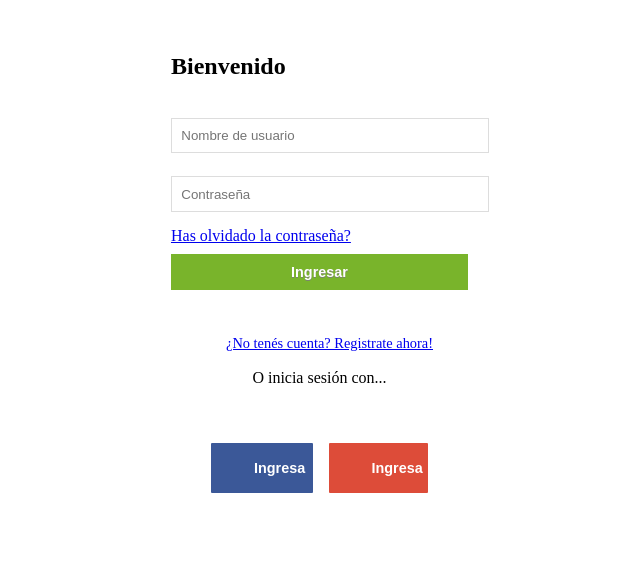
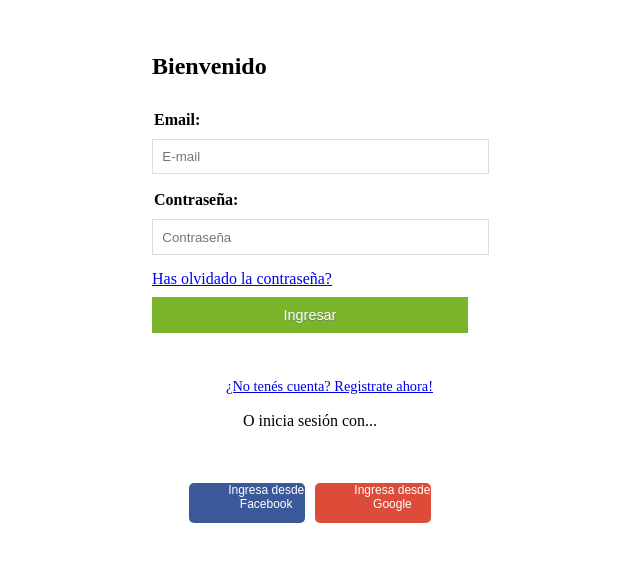
Before and after one commit to federico37j/proyecto-final, a website: page client/loginUser.html in a window 1280 px wide. Shown: the whole page, without its empty margins (488-1128 px from the left). Drawn offline with Linux system fonts and the light colour scheme.

Commit message:
agrego login de usuario y registro

```diff
--- a/client/css/estilo_logUser.css
+++ b/client/css/estilo_logUser.css
@@ -37,7 +37,7 @@
   }
   .bts {
     padding: 2em;
-    margin: 0.6em 0;
+    margin: 0.4em 0;
     margin-top: 0.2em;
   }
   .bts-a:hover {
@@ -47,9 +47,9 @@
   }
   .bts span {
     text-align: center;
-    font-size: 0.9em;
+    font-size: 0.75em;
     font-family: "Arimo", sans-serif;
-    font-weight: 700;
+    font-weight: 400;
     font-style: normal;
   }
   .social {
@@ -62,30 +62,43 @@
     margin-top: 12px;
     -webkit-border-top-left-radius: 1px;
     -moz-border-radius-topleft: 1px;
-    border-top-left-radius: 1px;
+    border-top-left-radius: 5px;
     -webkit-border-top-right-radius: 1px;
     -moz-border-radius-topright: 1px;
-    border-top-right-radius: 1px;
+    border-top-right-radius: 5px;
     -webkit-border-bottom-right-radius: 1px;
     -moz-border-radius-bottomright: 1px;
-    border-bottom-right-radius: 1px;
+    border-bottom-right-radius: 5px;
     -webkit-border-bottom-left-radius: 1px;
     -moz-border-radius-bottomleft: 1px;
-    border-bottom-left-radius: 1px;
+    border-bottom-left-radius: 5px;
     text-indent: 0;
     display: flex;
-    margin: 0.5em;
+    margin: 5px;
     color: #ffffff;
-    height: 50px;
-    line-height: 50px;
+    height: 40px;
+    /* line-height: 80px; */
     width: 100%;
     text-decoration: none;
     text-align: center;
   }
 
+  .fa{
+    background-repeat:no-repeat;
+    height:20%;
+    width:20%;
+    background-position:left;
+  }
+
+  .fa-facebook{
+    /* background-image:url("/client/img/facebk.jpg"); */
+    image-rendering: optimizeSpeed;
+  }
+
   .fblogin {
     background-color: #3b5898;
   }
+
   .fblogin:hover {
     background-color: #5177c2;
   }
@@ -93,6 +106,11 @@
     position: relative;
     top: 1px;
   }
+
+  .fa .fa-google-plus{
+    background-image:url(/client/img/google-plus.jpg);
+  }
+
   .gplogin {
     background-color: #dd4c39;
   }
@@ -138,9 +156,15 @@
     border-radius: 3px;
     width: 218px;
     font-family: "Arimo", sans-serif;
-    font-weight: 700;
+    font-weight: 400;
     font-style: normal;
   }
+
+  .titH4{
+    margin: 1px;
+    padding: 1px;
+  }
+
   .right a {
     position: relative;
     color: #b6b6b6;
@@ -162,7 +186,6 @@
 
   .bts{
       display: flex;
-
   }
   .bts a:hover {
     text-decoration: none;
@@ -221,7 +244,7 @@
   } */
 
   .spnRecordar{
-    color:#9e8b8b;
+    color:#0f0e0e;
     font-size: 0.9em;
   }
 
@@ -270,9 +293,10 @@
 
   @media screen and (min-width: 640px) {
     .left {
-      width: 47%;
+      width: 50%;
       /* display: inline-table; */
       margin-left: 20px;
+      justify-content: flex-end ;
       float: right;
     }
     .right {
--- a/client/loginUser.html
+++ b/client/loginUser.html
@@ -12,12 +12,17 @@
     <section class="register-account">
         <div class="signform">
             <div class="left">
+                <div>
+                    <!-- aca es donde va el logo-->
+                </div>
                 <div class="headit">
                     <h1>Bienvenido</h1>
                 </div>
                 <div class="form">
                     <form class="login-form" id="login-form">
-                        <input type="text" placeholder="Nombre de usuario" />
+                        <h4 class="titH4">Email:</h4>
+                        <input type="text" placeholder="E-mail" />
+                        <h4 class="titH4">Contraseña:</h4>
                         <input type="password" placeholder="Contraseña" />
                         <a href="#">Has olvidado la contraseña?</a>
                         <input class="subbt" type="submit" value="Ingresar" style="border:none;" />
@@ -26,19 +31,17 @@
                 </div>
             </div>
             <div class="left">
-                <a href="#" style="float:right;margin-right:35px;font-size: 0.9em;" class="bts-a">¿No tenés cuenta? Registrate ahora!</a>
+                <a href="/client/register.html" style="float:right;margin-right:35px;font-size: 0.9em;" class="bts-a">¿No tenés cuenta? Registrate ahora!</a>
                 <br>
                 <p class="optRedes">O inicia sesión con...</p>
                 <div class="bts">
-                    <a href="#" class="fblogin social"><i class="fa fa-facebook"></i><span>Ingresa desde
-                            Facebook</span></a>
+                    <a href="https://www.facebook.com/" class="fblogin social"><i class="fa fa-facebook"></i><span>Ingresa desde Facebook</span></a>
                     <!-- <a href="#" class="twlogin social"><i class="fa fa-twitter"></i><span>Ingresa desde Twitter</span></a> -->
-                    <a href="#" class="gplogin social"><i class="fa fa-google-plus"></i><span>Ingresa desde
-                            Google</span></a>
+                    <a href="https://accounts.google.com/" class="gplogin social"><i class="fa fa-google-plus"></i><span>Ingresa desde Google</span></a>
                 </div>
             </div>
         </div>
     </section>
 </body>
-
+<script></script>
 </html>
```
Also changed, not shown: client/register.html (added, +77 -0 lines), client/img/facebk.jpg (added), client/img/google-plus.jpg (added).
